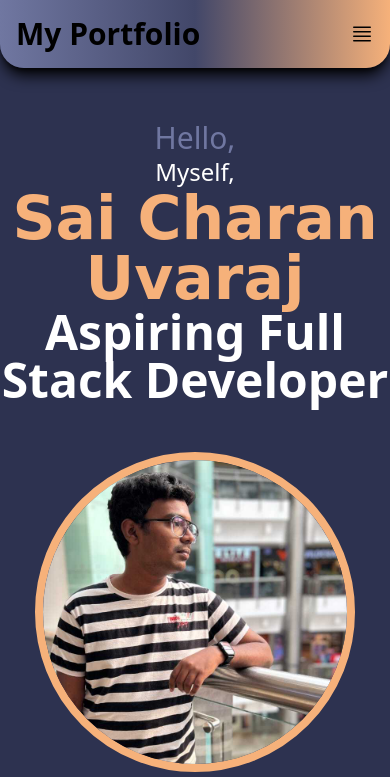
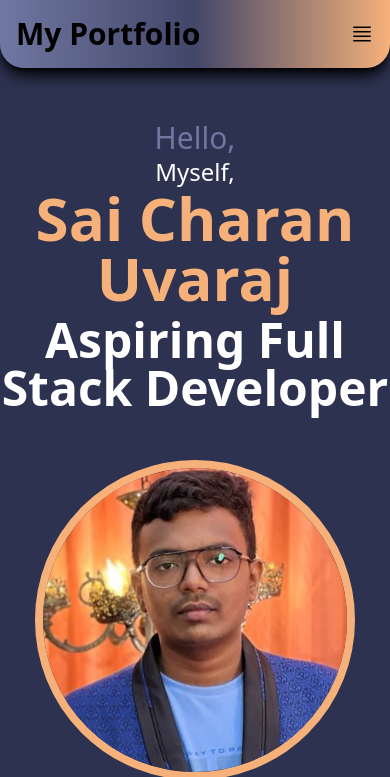
Before and after one commit to SaiCharanUvaraj/My-portfolio, a plain HTML site: page index.html in a window 390 px wide. Shown: the top 777 px of the page. Drawn offline with nearby package versions, Linux system fonts and the light colour scheme.

Commit message:
Update index.html

```diff
--- a/index.html
+++ b/index.html
@@ -57,13 +57,13 @@
         <div class="grid items-center justify-center pt-10 pb-10 text-center">
             <p class="text-[#7077A1] text-3xl">Hello,</p>
             <p class="text-[#ffff] text-2xl">Myself,</p>
-            <p class="text-[#F6B17A] text-6xl font-extrabold" style="font-family: cursive;">Sai Charan Uvaraj</p>
+            <p class="text-[#F6B17A] text-6xl font-extrabold pb-2">Sai Charan Uvaraj</p>
             <p class="text-[#ffff]  font-bold text-5xl">Aspiring Full Stack Developer</p>
         </div>
         <div class="lg:flex items-center justify-center grid gap-2 lg:gap-2">
-            <img src="images/profile1.jpg" class="lg:w-40 lg:h-40 h-80 w-80 rounded-full  border-8 border-solid border-[#F6B17A]">
+            <img src="images/profile1.jpg" class="hidden lg:block lg:w-40 lg:h-40 h-80 w-80 rounded-full border-8 border-solid border-[#F6B17A]">
             <img src="images/profile4.jpg" class="lg:w-50 lg:h-50 h-80 w-80 rounded-full  border-8 border-solid border-[#F6B17A]">
-            <img src="images/profile2.jpg" class="lg:w-40 lg:h-40 h-80 w-80 rounded-full  border-8 border-solid border-[#F6B17A]">
+            <img src="images/profile2.jpg" class="hidden lg:block lg:w-40 lg:h-40 h-80 w-80 rounded-full  border-8 border-solid border-[#F6B17A]">
         </div>
     </div>
 
```
